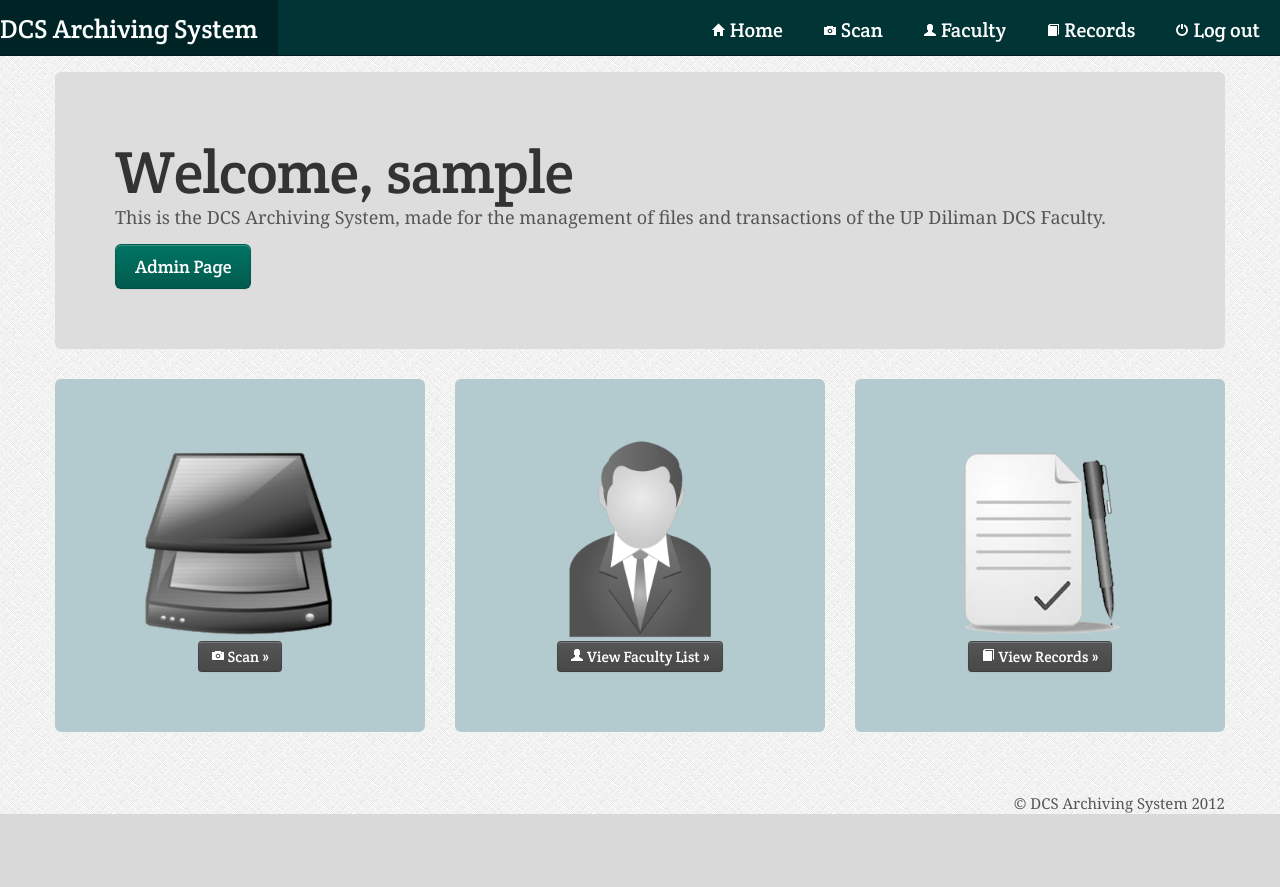
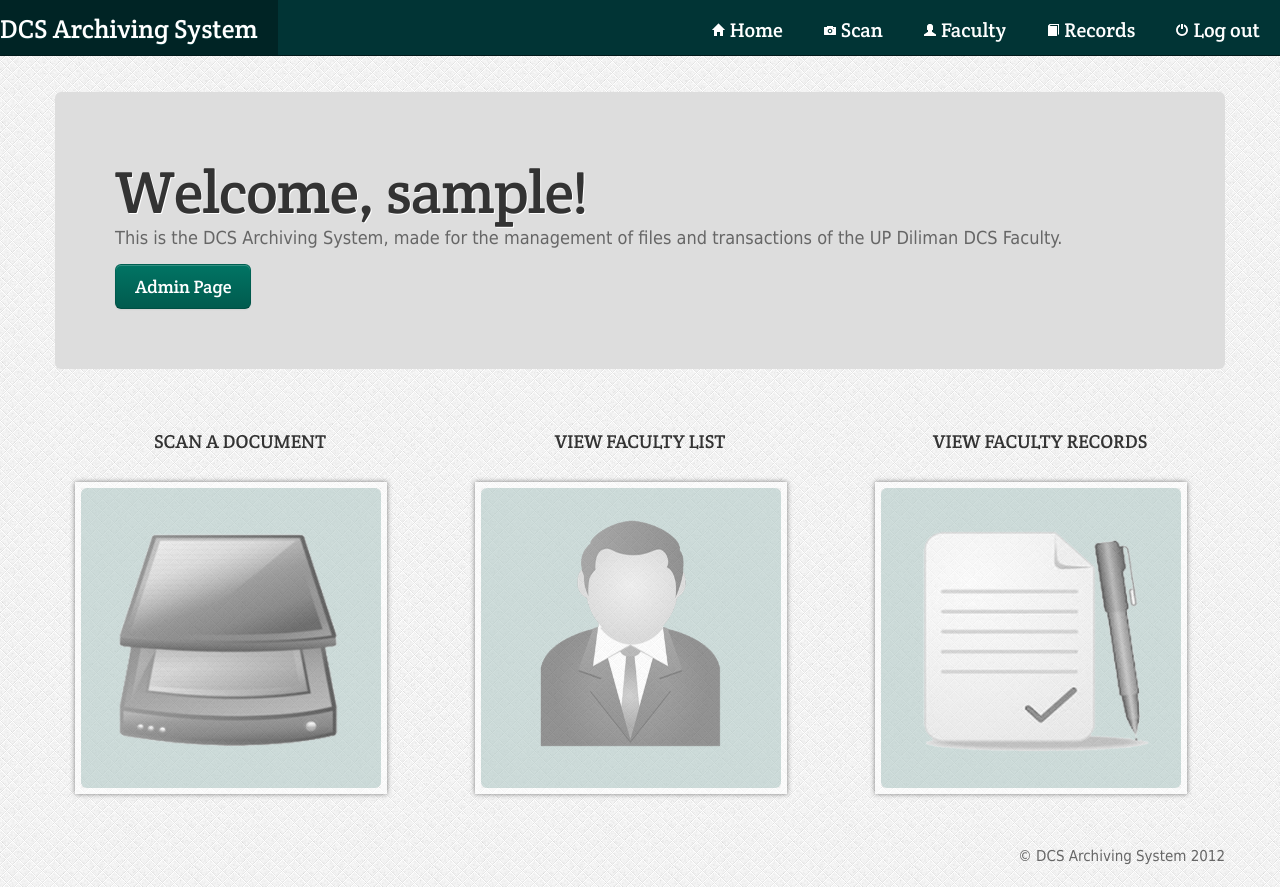
Before and after one commit to mariciabalayan/DCS_Archiving_System2, a Django app: page / in a window 1280 px wide. Before the commit the page ends 814 px from the top, so only its background shows below. Run offline with Django 3.2, Linux system fonts and the light colour scheme; the visitor is signed in with stand-in values (Sample User, id 1); parts of the project's set-up code (start-up, migrations or seed data) failed here and were passed over; some libraries are stand-ins or nearby versions.

Commit message:
GUI kaartehans

```diff
--- /dev/null
+++ b/DCSArchivingSystem/DCSArchivingSystem/testapp/static/css-hover.css
@@ -0,0 +1,211 @@
+body
+{
+    background-color: #E5E5E5;
+    font-family: Tahoma, Calibri, 'Trebuchet MS' , Arial;
+    margin: 20px;
+    color: #666666;
+}
+h1, h2
+{
+    clear: both;
+    font-weight: normal;
+    text-shadow: 1px 1px 0px #FFFFFF;
+}
+
+/* Common division block */
+.holder
+{
+    border: 6px solid #FFFFFF;
+    float: left;
+    margin: 20px;
+    position: relative;
+    overflow: hidden;
+    box-shadow: 0px 0px 5px #333333;
+    -webkit-transition: 0.5s Ease;
+    -moz-transition: 0.5s Ease;
+    -o-transition: 0.5s Ease;
+    transition: 0.5s Ease;
+}
+
+/* Caption and Light */
+.caption
+{
+    color: rgba(0,0,0,0);
+    line-height: 100px;
+
+}
+.caption:hover
+{
+    border: 6px solid #E0E0E0;
+    color: rgb(255,255,255);
+    line-height: 500px;
+    box-shadow: 0px 0px 10px 7px #FFFFFF;
+}
+.caption>div
+{
+    position: absolute;
+    top: 0px;
+    left: 50px;
+    font-size: 30px;
+}
+
+/* Smooth Caption */
+.smooth
+{
+    opacity: 0.6;
+}
+.smooth:hover
+{
+    opacity: 1;
+    box-shadow: 0px 0px 10px #333333;
+}
+.go-left
+{
+    background-color: rgba(0,0,0,0.5);
+    color: #FFFFFF;
+    position: absolute;
+    bottom: 0px;
+    right: -600px;
+    width: 360px;
+    text-align:center;
+    font-size: 20px;
+    margin: 10px;
+    padding: 10px;
+    -webkit-transition: 0.5s Ease;
+    -moz-transition: 0.5s Ease;
+    -o-transition: 0.5s Ease;
+    transition: 0.5s Ease;
+}
+.smooth:hover > .go-left
+{
+    right:0px;
+}
+.go-top
+{
+    background-color: rgba(0,0,0,0.5);
+    color: #FFFFFF;
+    position: absolute;
+    bottom: 0px;
+    top: 600px;
+    width: 360px;
+    text-align:center;
+    font-size: 20px;
+    margin: 10px;
+    padding: 10px;
+    -webkit-transition: 0.5s Ease;
+    -moz-transition: 0.5s Ease;
+    -o-transition: 0.5s Ease;
+    transition: 0.5s Ease;
+}
+.smooth:hover > .go-top
+{
+    top:0px;
+}
+.go-top p
+{
+    font-size: 12px;
+}
+
+/* Show Details */
+.details-holder
+{
+    float: left;
+    position: relative;
+    margin: 20px 5px 120px 5px;
+}
+.show-details img
+{
+    opacity: 0.5;
+    width: 200px;
+    height: 150px;
+}
+.show-details:hover img
+{
+    position: relative;
+    opacity: 1;
+    z-index: 99;
+}
+.img-info
+{
+    padding: 170px 10px 0px 10px;
+    position: absolute;
+    z-index: 20;
+    top: -10px;
+    left: -10px;
+    width: 200px;
+    height: 100px;
+    background-color: #888888;
+    color: #FFFFFF;
+    border-radius: 5px;
+    box-shadow: 0px 8px 5px -6px #333333;
+    -webkit-transition: 0.5s Ease;
+    -moz-transition: 0.5s Ease;
+    -o-transition: 0.5s Ease;
+    transition: 0.5s Ease;
+    opacity: 0;
+
+}
+.show-details:hover .img-info
+{
+    opacity:1;
+}
+.details-holder h1
+{
+    font-size: 18px;
+    text-transform: uppercase;
+}
+.details-holder p
+{
+    font-size: 12px;
+}
+
+/* Curtains */
+.gallery img
+{
+    width:200px;
+}
+.curtain
+{
+    background-image: url('../Images/retina_wood.png');
+    position: absolute;
+    width: 100%;
+    height: 100%;
+    left: 0px;
+    top: 0px;
+    opacity: 0.8;
+    z-index: 15;
+    -webkit-transition: 0.5s Ease;
+    -moz-transition: 0.5s Ease;
+    -o-transition: 0.5s Ease;
+    transition: 0.5s Ease;
+}
+.gallery:hover .curtain
+{
+    height: 0;
+}
+
+/* Wheel */
+.roller
+{
+    width: 850px;
+    height: 200px;
+}
+.roller img
+{
+    float: left;
+    border-radius: 50%;
+    width: 200px;
+    height: 200px;
+    -webkit-transition: 1s Ease;
+    -moz-transition: 1s Ease;
+    -o-transition: 1s Ease;
+    transition: 1s Ease;
+}
+.roller:hover img
+{
+    -webkit-transform: translate(630px, 0px) rotate(360deg);
+    -moz-transform: translate(630px, 0px) rotate(360deg);
+    -o-transform: translate(630px, 0px) rotate(360deg);
+    -ms-transform: translate(630px, 0px) rotate(360deg);
+    transform: translate(630px, 0px) rotate(360deg);
+}
--- a/DCSArchivingSystem/DCSArchivingSystem/testapp/templates/dashboard.html
+++ b/DCSArchivingSystem/DCSArchivingSystem/testapp/templates/dashboard.html
@@ -8,39 +8,48 @@
 {% endblock %}
 
 {% block content %}
+    <link rel="Stylesheet" href="/static/css-hover.css" type="text/css" />
+	<script src="/static/css-hover.css"></script>
 	<br><div class="hero-unit">
-		<h1>Welcome, {{user}}</h1>
+		<h1>Welcome, {{user}}!</h1>
 			<p>This is the DCS Archiving System, made for the management of files and transactions of the UP Diliman DCS Faculty.</p>
 		{% if user.is_superuser %}
             <a href="/admin" class="btn btn-large btn-primary">Admin Page</a>
 {% endif %}
 		</h1>
-	</div>
+	</div><br>
 
-	<div class="row">
-		<div class="span4">
-			<div class="hero-unit2">
-				<center>
-				{% load static %}<img width = 200px height = 200px src="{% static "images/scan.png" %}" class = "img-rounded" />
-				<a class="btn btn-inverse" href="/scanpage/"><i class="icon-camera icon-white"></i> Scan &raquo;</a></center>
-				</center>
+		<div class="row">
+			<div class="span4">
+				<h4><center>SCAN A DOCUMENT</center></h4>
+				<div class="holder smooth">
+					{% load static %}<img width = 300px height = 300px src="{% static "images/scan2.png" %}" class = "img-rounded" width=100%/>
+					<div class="go-left">
+						<a href = "/scanpage/"><font color = white> Scan &raquo; </font></a>
+					</div>
+				</div>
+			</div>
+
+			<div class="span4">
+				<h4><center>VIEW FACULTY LIST</center></h4>
+				<div class="holder smooth">
+					{% load static %} <img width = 300px height = 300px src="{% static "images/prof2.png" %}" class = "img-rounded" width=100%/>
+				<div class="go-left">
+					<a href = "/users/"><font color = white> Faculty &raquo; </font></a>
+				</div>
+				</div>
+
+			</div>
+			<div class="span4">
+				<h4><center>VIEW FACULTY RECORDS</center></h4>
+				<div class="holder smooth">
+					{% load static %} <img width = 300px height = 300px src="{% static "images/rex2.png" %}" class = "img-rounded" width=100%/>
+					<div class="go-left">
+						<a href = "/users/"><font color = white> Records &raquo; </font></a>
+					</div>
+				</div>
 			</div>
 		</div>
-		<div class="span4">
-			<div class="hero-unit2">
-				<center>
-				{% load static %} <img width = 200px height = 200px src="{% static "images/prof.png" %}" class = "img-rounded"/>
-				<a class="btn btn-inverse" href="/users/"><i class="icon-user icon-white"></i> View Faculty List &raquo;</a></center>
-			</div>
-		</div>
-		<div class="span4">
-			<div class="hero-unit2">
-				<center>
-				{% load static %} <img width = 200px height = 200px src="{% static "images/rex.png" %}" class = "img-rounded"/>
-				<a class="btn btn-inverse" href="/records/"><i class="icon-book icon-white"></i> View Records &raquo;</a>
-				</center>
-			</div>
-		</div>
-	</div>
+
 
 {% endblock %}
--- a/DCSArchivingSystem/DCSArchivingSystem/testapp/templates/records.html
+++ b/DCSArchivingSystem/DCSArchivingSystem/testapp/templates/records.html
@@ -50,8 +50,7 @@
 	</tbody>
 </table>
 {% else %}
-<div class="alert-error">
-  <button type="button" class="close" data-dismiss="alert">&times;</button>
+<div class="well">
   <font size = 4><strong>Note:</strong> There are no records yet.</font>
 </div>
 {% endif %}
--- a/DCSArchivingSystem/DCSArchivingSystem/testapp/templates/request_delete.html
+++ b/DCSArchivingSystem/DCSArchivingSystem/testapp/templates/request_delete.html
@@ -8,7 +8,7 @@
 	<span class="label label-info"><h2>{{ doc.faculty }}: {{ doc.transaction }}</h2></span>
 	<table border=1 width=80% align=center class="table table-striped">
 		<tr><th width = 200>Faculty</th><td>{{ doc.faculty }}</td></tr>
-		<tr><th>Transcation</th><td>{{ doc.transaction }}</td></tr>
+		<tr><th>Transaction</th><td>{{ doc.transaction }}</td></tr>
     </table>
 	<br>
     <form action="" method="POST">
@@ -23,7 +23,7 @@
 
 		{% endfor %}
     </table>
-    <button type="submit" class="btn">Request Delete</button>
+    <button type="submit" class="btn btn-primary">Request Delete</button>
 
     </form>
 {% endblock %}
--- a/DCSArchivingSystem/DCSArchivingSystem/testapp/templates/template2.html
+++ b/DCSArchivingSystem/DCSArchivingSystem/testapp/templates/template2.html
@@ -38,7 +38,7 @@
 					<li class=""><a href="/scanpage/"><i class="icon-camera icon-white"></i> Scan</a>
 					<li class=""><a href="/users/"><i class="icon-user icon-white"></i> Faculty</a>
                     <li class=""><a href="/records/"><i class="icon-book icon-white"></i> Records</a>
-						<li class=""><a href="/logout/"><i class="icon-off icon-white"></i> Log out</a>
+					<li class=""><a href="/logout/"><i class="icon-off icon-white"></i> Log out</a>
 				</ul>
 			</div>
         </div>
--- a/DCSArchivingSystem/DCSArchivingSystem/testapp/templates/users.html
+++ b/DCSArchivingSystem/DCSArchivingSystem/testapp/templates/users.html
@@ -50,8 +50,7 @@
 	</tbody>
 </table>
 {% else %}
-<div class="alert-error">
-  <button type="button" class="close" data-dismiss="alert">&times;</button>
+<div class="well">
   <font size = 4><strong>Note:</strong> There are no faculty members yet.</font>
 </div>
 
```
Also changed, not shown: DCSArchivingSystem/DCSArchivingSystem/testapp/templates/profile.html (+0 -14 lines), DCSArchivingSystem/DCSArchivingSystem/testapp/templates/searchFiles.html (+0 -13 lines), DCSArchivingSystem/DCSArchivingSystem/testapp/media/files/2013/Cha_001.jpg (added), DCSArchivingSystem/DCSArchivingSystem/testapp/media/files/2013/Tulips.jpg (added), DCSArchivingSystem/DCSArchivingSystem/testapp/media/photos/sir_edgar_1.jpg (added), DCSArchivingSystem/DCSArchivingSystem/testapp/static/images/prof2.PNG (added), DCSArchivingSystem/DCSArchivingSystem/testapp/static/images/rex2.png (added), DCSArchivingSystem/DCSArchivingSystem/testapp/static/images/scan2.PNG (added).
